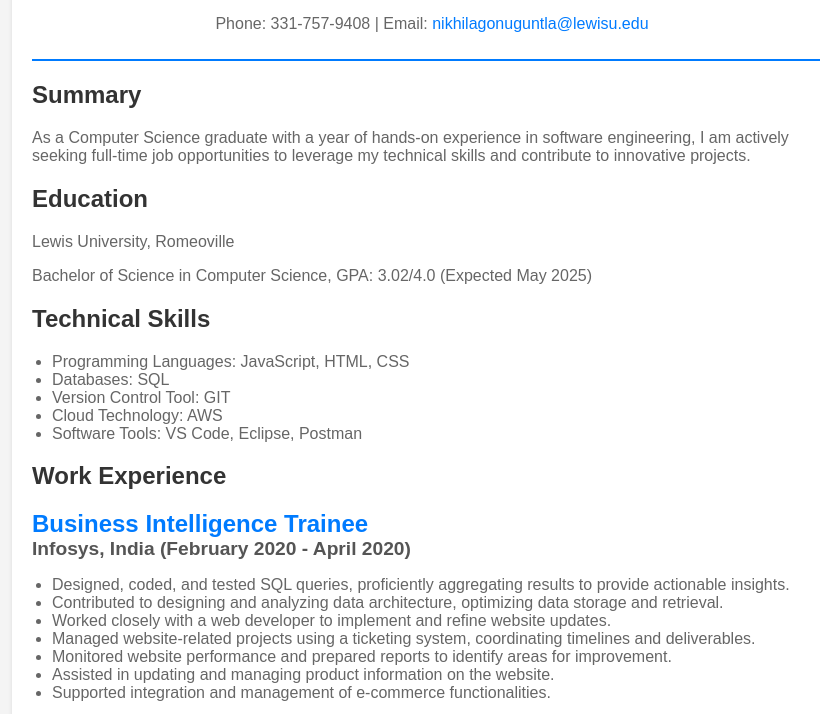
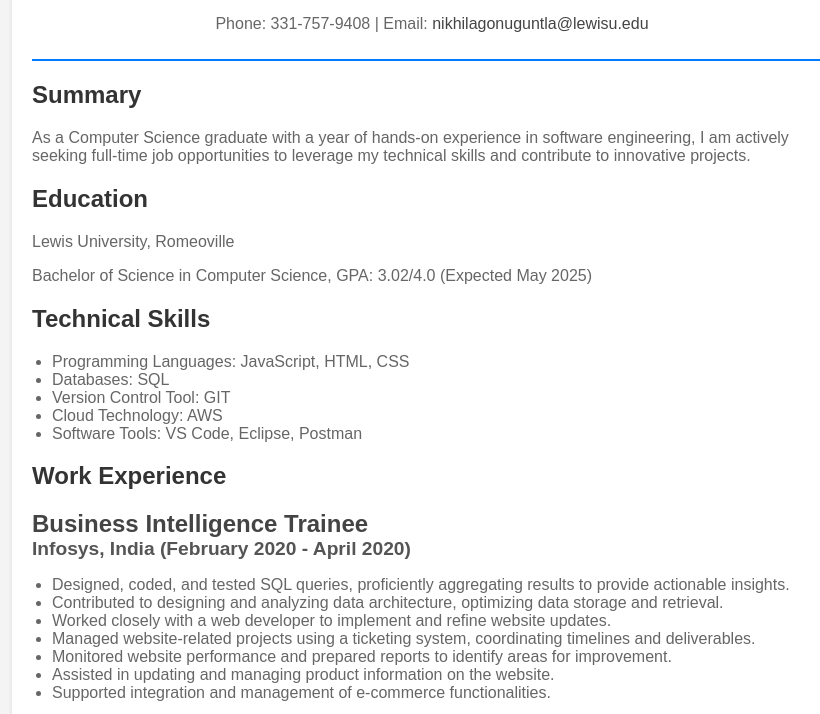
Before and after one commit to nikiGN-07/web-resume, a plain HTML site: page index.html in a window 1280 px wide. Shown: the part 86-800 px from the top of the page, without its empty margins (208-1028 px from the left). Drawn offline with Linux system fonts and the light colour scheme.

Commit message:
Update index.css

```diff
--- a/index.css
+++ b/index.css
@@ -34,7 +34,7 @@ h2 {
 h3 {
     margin: 0;
     font-size: 1.5rem;
-    color: #007BFF;
+    color: #444;
 }
 
 h4 {
@@ -59,7 +59,7 @@ footer {
 }
 
 a {
-    color: #007BFF;
+    color: #444;
     text-decoration: none;
 }
 
```
